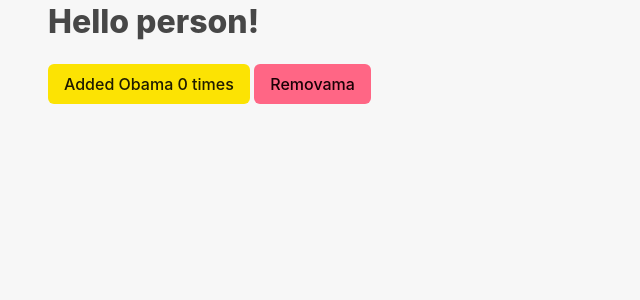
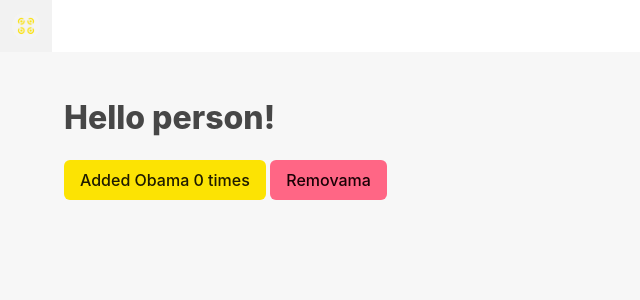
Before and after one commit to nViNova/perser, a SvelteKit app: page / in a window 1280 px wide. Shown: the top 300 px of the page, without its empty margins (0-640 px from the left). Built offline with nearby package versions, Linux system fonts and the light colour scheme.

Commit message:
good css

```diff
--- a/package.json
+++ b/package.json
@@ -3,7 +3,7 @@
 	"version": "0.0.1",
 	"type": "module",
 	"scripts": {
-		"dev": "vite dev",
+		"dev": "vite dev --host 0.0.0.0",
 		"build": "vite build",
 		"preview": "vite preview",
 		"check": "svelte-kit sync && svelte-check --tsconfig ./tsconfig.json",
--- a/src/routes/+page.svelte
+++ b/src/routes/+page.svelte
@@ -26,30 +26,49 @@
     --bulma-primary-h: 54deg;
     --bulma-primary-s: 98%;
     --bulma-primary-l: 50%;
-        --bulma-body-background-color: hsl(0, 0%,97%);
+    --bulma-scheme-h: 0;
+    --bulma-scheme-s: 0%;
+    --bulma-light-l: 97%;
+    --bulma-body-background-color: hsl(0,0%,97%);
     --bulma-body-color: hsl(0deg,0%,28%);
+    --bulma-strong-color: hsl(0deg,0%,28%);
     }
 
-    .content {
-    --bulma-content-heading-color: hsl(0deg,0%,28%);
+    .card {
+    --bulma-card-header-color: hsl(0deg,0%,28%);
     }
 
     .title {
     --bulma-title-color: hsl(0deg,0%,28%);
-    --bulma-title-strong-color: hsl(0deg,0%,28%);
-    --bulma-title-strong-weight: hsl(0deg,0%,28%);
     }
+
+
+
 
 
 
 </style>
 
 
+<nav class="navbar" role="navigation" aria-label="main navigation">
+    <div class="navbar-brand">
+      <a class="navbar-item" href="/" aria-label="home">
+        <img src="./favicon.svg" alt="logo">
+      </a>
 
-<div class="columns">
-    <div class="column is-7 is-align-self-center">
-        <div class="ml-6 mt-1">
+      <a role="button" href="/" class="navbar-burger" aria-label="menu" aria-expanded="false" data-target="menubar">
+        <span aria-hidden="true"></span>
+        <span aria-hidden="true"></span>
+        <span aria-hidden="true"></span>
+        <span aria-hidden="true"></span>
+      </a>
+    </div>
+</nav>
 
+
+
+
+<div class="container mt-6 mb-6">
     <h1 class="title">Hello {name}!</h1>
     <button class="button is-primary" onclick={() => increment()}>
         Added Obama {count} times
@@ -57,14 +76,10 @@
     <button class="button is-danger" onclick="{() => increment(-1)}">
         Removama
     </button>
-
-        </div>
 </div>
 
-    <div class="column">
+
+
 {#each nums as num}
-        <img {src} alt="obama."/>
+<img {src} width="20%" alt="obama."/>
 {/each}
-    </div>
-
-</div>
```
Also changed, not shown: static/favicon.svg (added), static/web-app-manifest-512x512.png (added). Lines whose indentation alone changed are shown as unchanged.
